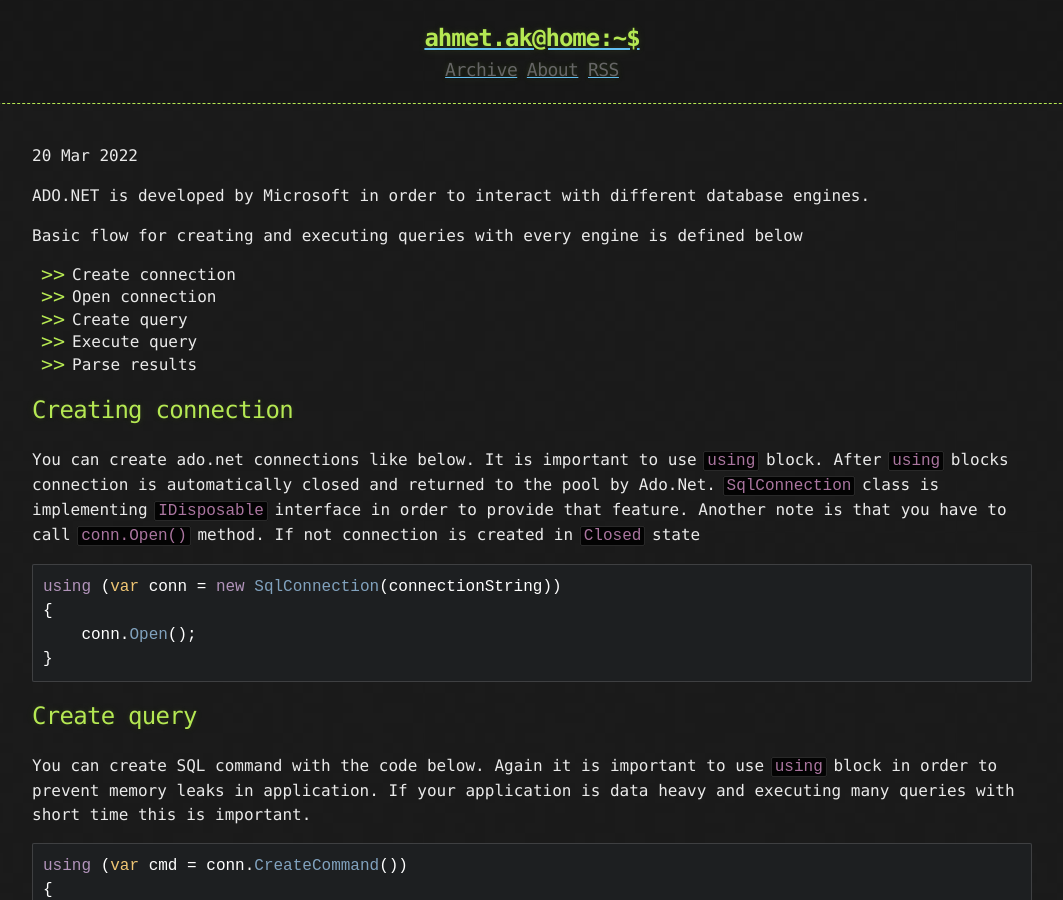
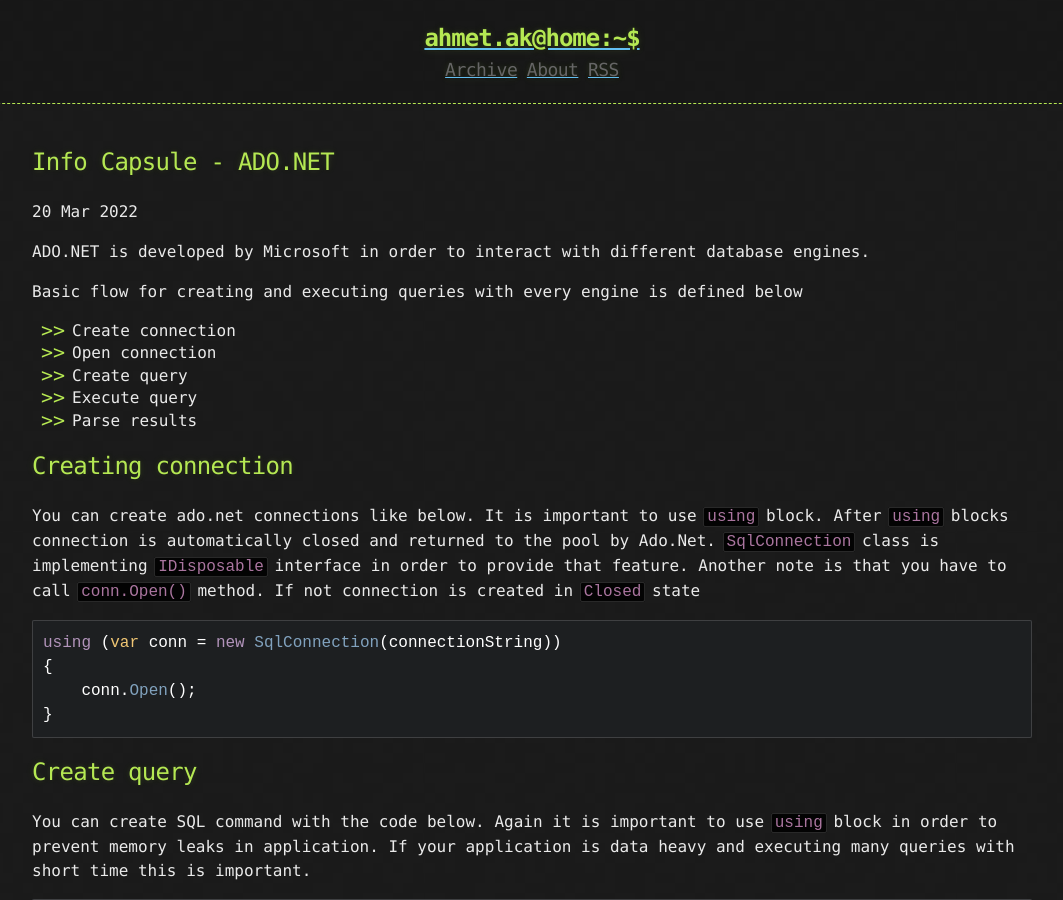
Before and after one commit to wiyyyy/blog, a Jekyll site: the page built from _posts/2022-03-20-info-capsule-ado-net.md, in a window 1280 px wide and 900 px high. Shown: the whole window, without its empty margins (108-1171 px from the left). Built offline with Jekyll 4.4.1, drawn with Linux system fonts in a browser that asks for light colours.

Commit message:
title change

```diff
--- a/_posts/2022-03-20-info-capsule-ado-net.md
+++ b/_posts/2022-03-20-info-capsule-ado-net.md
@@ -1,6 +1,6 @@
 ---
 layout: post
-title: [Info Capsule] ADO.NET
+title: Info Capsule - ADO.NET
 ---
 ADO.NET is developed by Microsoft in order to interact with different database engines.
 
```
